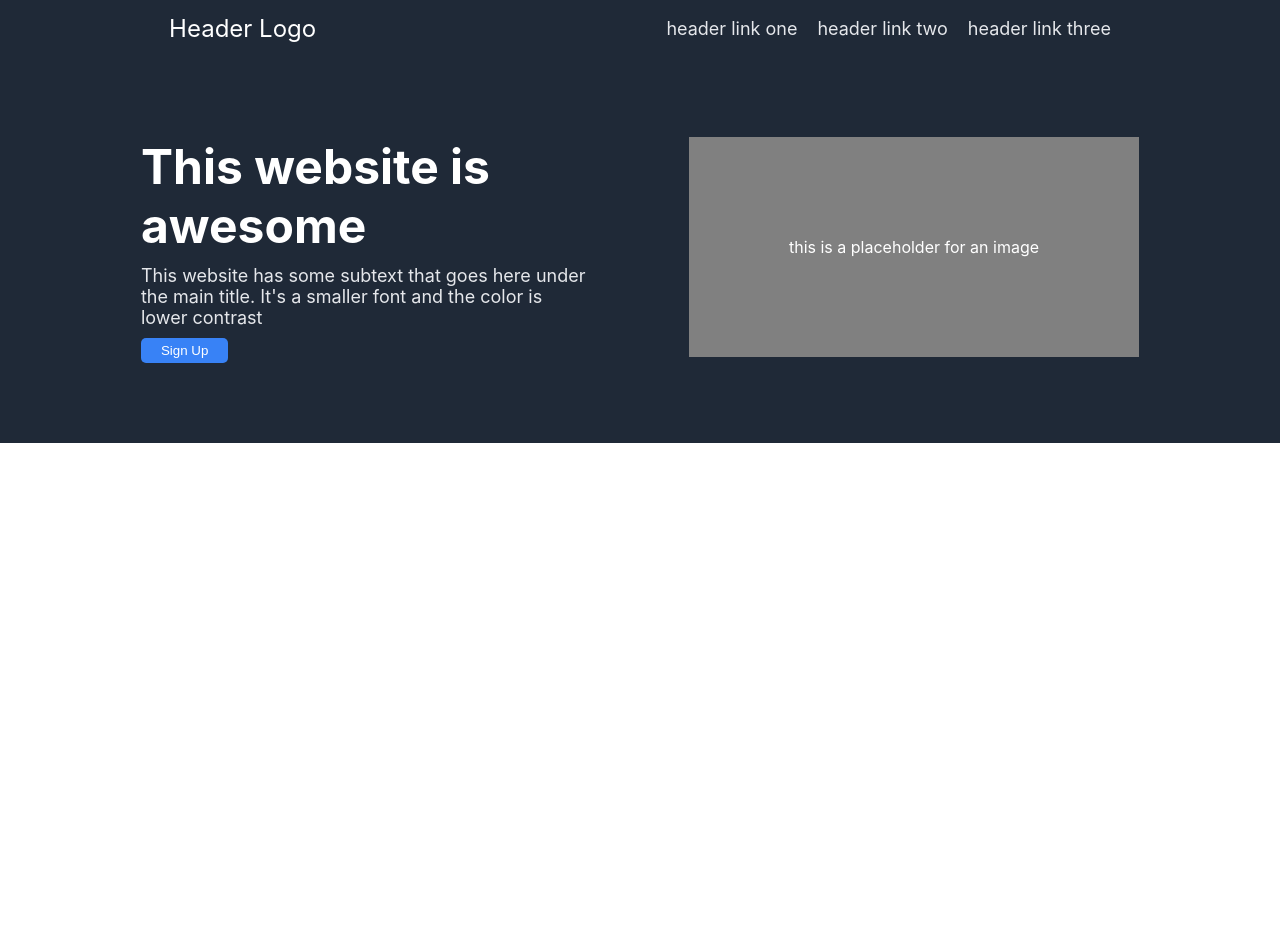
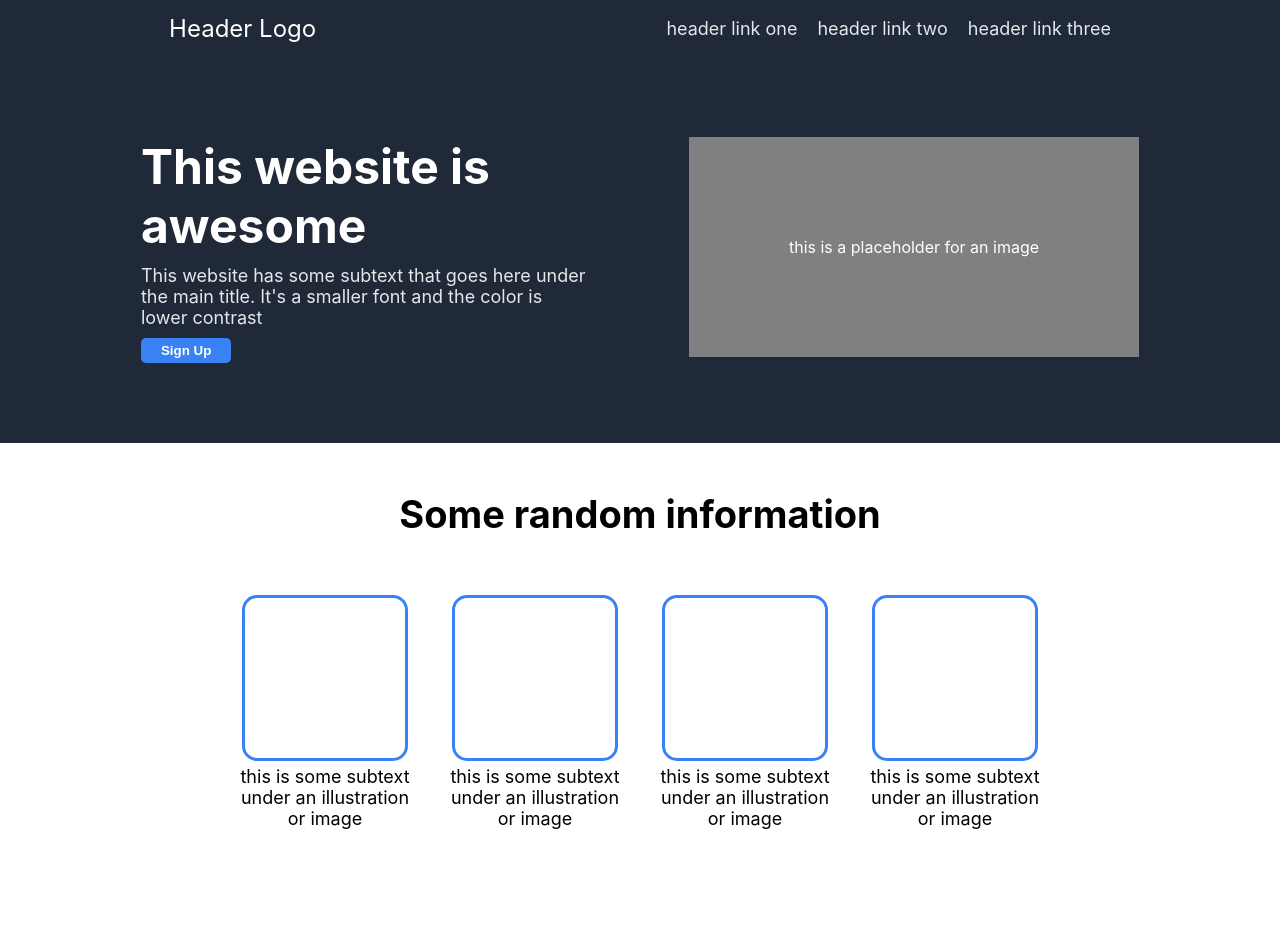
Before and after one commit to brodie02/odin-landing-page, a plain HTML site: page index.html in a window 1280 px wide. Before the commit the page ends 800 px from the top, so only its background shows below. Drawn offline with Linux system fonts and the light colour scheme.

Commit message:
Add second section

```diff
--- a/index.html
+++ b/index.html
@@ -26,5 +26,26 @@
         </div>
        <div class="placeholder">this is a placeholder for an image</div>
     </div>
+    <div class="second-section">
+        <div class="second-header">Some random information</div>
+        <div class="second-container">
+            <div class="info">
+                <div class="blank"></div>
+                <div class="subtext">this is some subtext under an illustration or image</div>
+            </div>
+            <div class="info">
+                <div class="blank"></div>
+                <div class="subtext">this is some subtext under an illustration or image</div>
+            </div>
+            <div class="info">
+                <div class="blank"></div>
+                <div class="subtext">this is some subtext under an illustration or image</div>
+            </div>
+            <div class="info">
+                <div class="blank"></div>
+                <div class="subtext">this is some subtext under an illustration or image</div>
+            </div>
+        </div>
+    </div>
 </body>
 </html>
--- a/styles.css
+++ b/styles.css
@@ -62,10 +62,54 @@ ul {
     background-color: #3882F6;
     padding: 5px 20px;
     border-radius: 5px;
-    border: none
+    border: none;
+    font-weight: bold;
+
 }
 
 .placeholder {
     background-color: gray;
     padding: 100px;
 }
+
+.second-section {
+    display: flex;
+    flex-direction: column;
+    justify-content: center;
+    align-items: center;
+    padding: 10px;
+}
+
+.second-header {
+    font-size: 38px;
+    font-weight: bolder;
+    padding: 38px;
+}
+
+.second-container {
+    display: flex;
+    justify-content: space-between;
+    align-items: center;
+    padding-bottom: 70px;
+}
+
+.info {
+    display: flex;
+    flex-direction: column;
+    justify-content: center;
+    align-items: center;
+    padding: 20px;
+    gap: 5px;
+}
+
+.blank {
+    border: solid #3882F6 3px;
+    padding: 80px;
+    border-radius: 15px;
+}
+
+.subtext {
+    font-size: 18px;
+    width: 170px;
+    text-align: center;
+}
```
